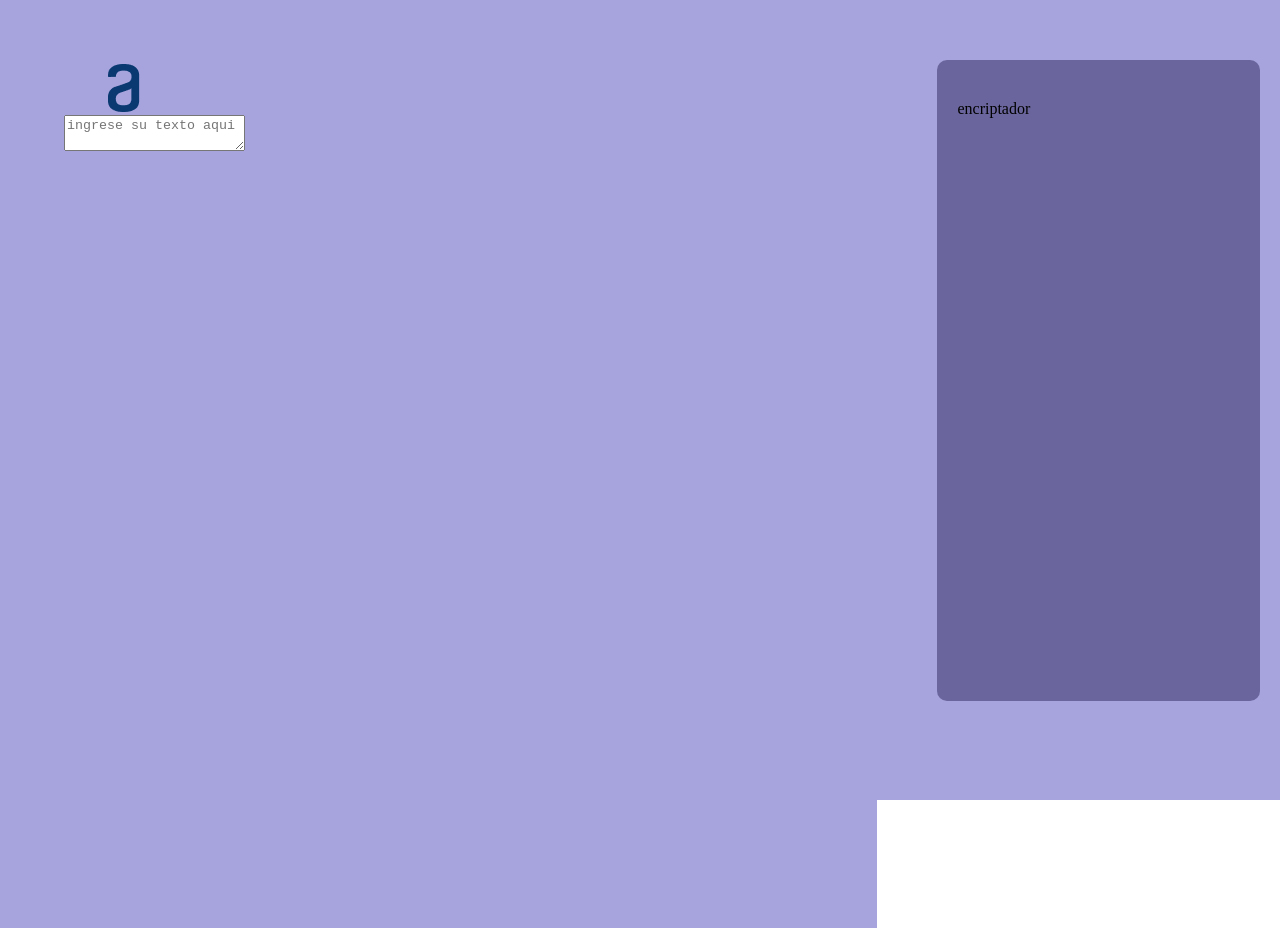
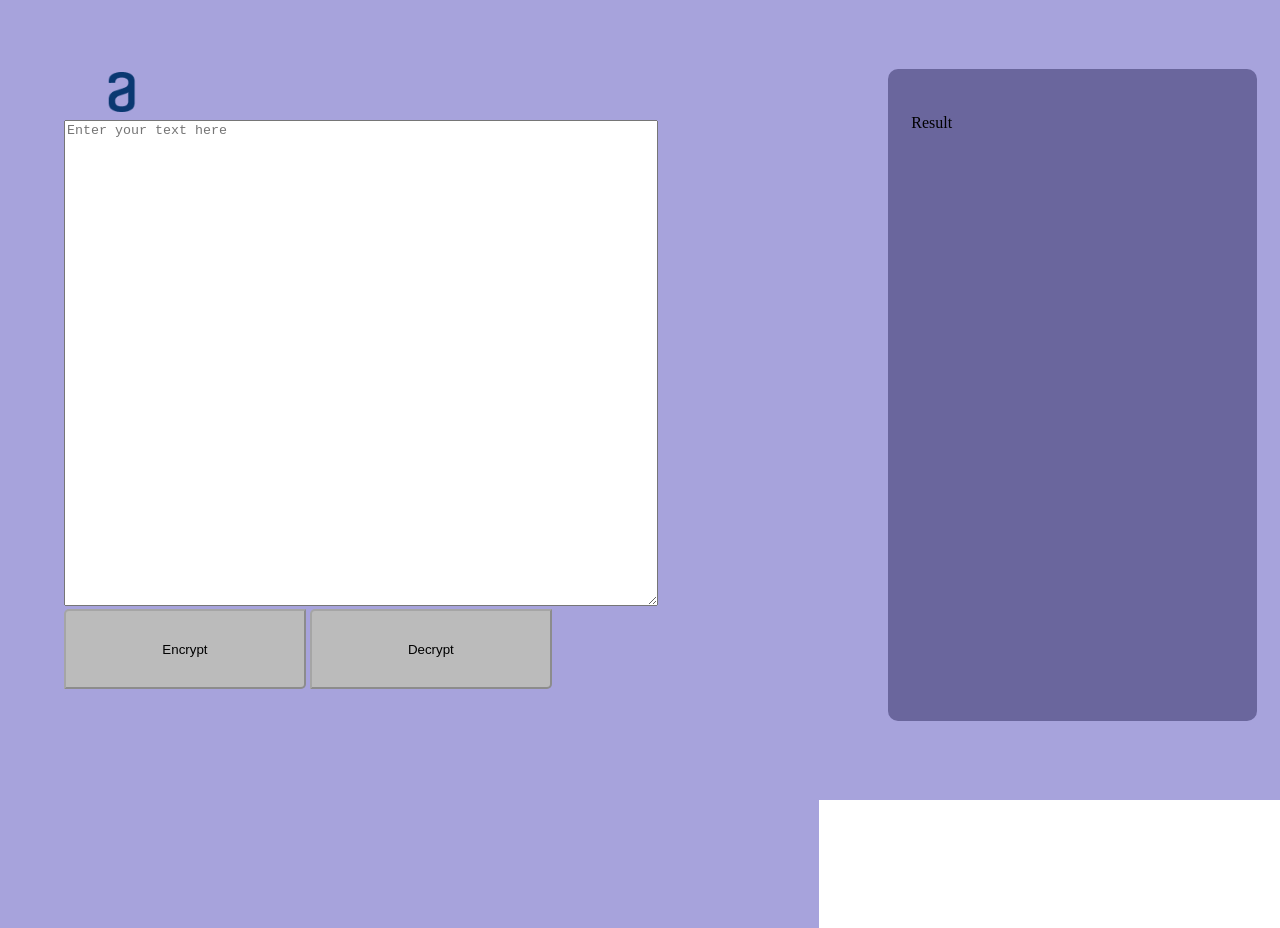
Before and after one commit to cjgonzalezlaffont/Alura-challenge-Encriptador-, a plain HTML site: page index.html in a window 1280 px wide. Drawn offline with Linux system fonts and the light colour scheme.

Commit message:
Se mejoran completan componentesHTML con CSS, se agrega app.js con las primeras funciones

```diff
--- /dev/null
+++ b/app.js
@@ -0,0 +1,29 @@
+function enableButtons() {
+  let texto = document.getElementById("textInput").value;
+
+  if (texto != "") {
+    document.getElementById("Encrypt").removeAttribute("disabled");
+    document.getElementById("Decrypt").removeAttribute("disabled");
+  } else {
+    document.getElementById("Encrypt").setAttribute("disabled", "true");
+    document.getElementById("Decrypt").setAttribute("disabled", "true");
+  }
+}
+
+function asignTextToElement(element, textElement) {
+  let elementoHtml = document.querySelector(element);
+  elementoHtml.innerHTML = textElement;
+}
+
+function encript() {
+  let texto = document.getElementById("textInput").value;
+  asignTextToElement("p", encripText(texto));
+}
+
+function decript() {}
+
+function encripText(text) {
+  let result = "resultadooo" + text;
+
+  return result;
+}
--- a/index.css
+++ b/index.css
@@ -7,19 +7,49 @@ main {
 }
 
 .area1 {
-  width: 65%;
+  width: 60%;
   height: 100vh;
   padding: 5% 5%;
   background: #a7a3dc;
 }
 
-.area2A {
+.area1A img {
+  display: block;
+  width: auto;
+  height: 5vh;
+  padding: 1vh;
+}
+
+.area1 textArea {
+  width: 85%;
+  height: 60vh;
+}
+
+.buttonsArea {
+  display: block;
+  width: 100%;
+}
+
+.btn {
+  color: rgb(0, 0, 0);
+  background: #bbbbbb;
   width: 35%;
+  height: 10vh;
+  border-radius: 5px 0 5px 0;
+}
+
+.btn:hover {
+  color: rgb(28, 28, 28);
+  background: #b1b1b1;
+}
+
+.area2 {
+  width: 40%;
   height: 100vh;
   background: #a7a3dc;
 }
 
-.area2B {
+.area2A {
   width: 70%;
   height: 70vh;
   margin: 15% 10% 5% 15%;
@@ -27,3 +57,8 @@ main {
   border-radius: 10px;
   padding: 10% 5%;
 }
+
+.area2A p {
+  word-wrap: break-word; /* Permite que el texto se ajuste al contenedor */
+  white-space: normal; /* Permite el ajuste de líneas */
+}
--- a/index.html
+++ b/index.html
@@ -12,14 +12,28 @@
   <body>
     <main>
       <section class="area1">
-        <h1><img src="./images/Logo.png" /></h1>
-        <textarea placeholder="ingrese su texto aqui"></textarea>
+        <div class="area1A"><img src="./images/Logo.png" /></div>
+        <textarea
+          placeholder="Enter your text here"
+          onchange="enableButtons()"
+          id="textInput"
+        ></textarea>
+        <div class="buttonsArea">
+          <button id="Encrypt" class="btn" onclick="encript()" disabled>
+            Encrypt
+          </button>
+          <button id="Decrypt" class="btn" onclick="decrypt()" disabled>
+            Decrypt
+          </button>
+        </div>
       </section>
-      <section class="area2A">
-        <div class="area2B">
-          <p>encriptador</p>
+      <section class="area2">
+        <div class="area2A">
+          <p>Result</p>
         </div>
       </section>
     </main>
+
+    <script src="./app.js"></script>
   </body>
 </html>
```
